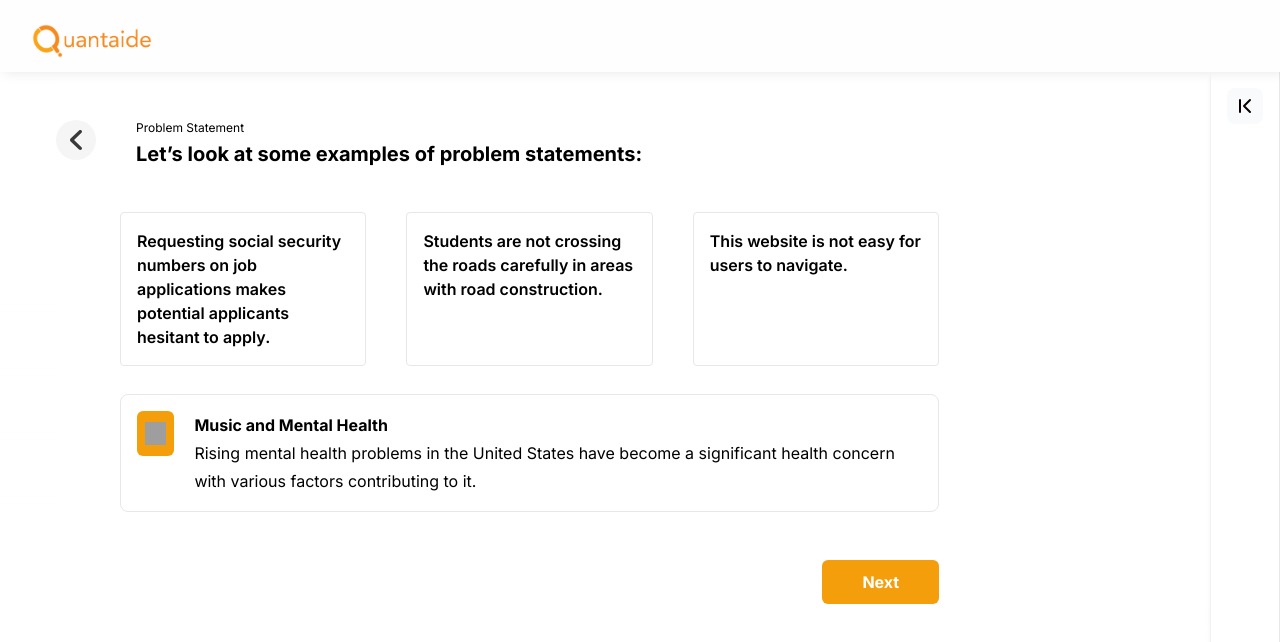
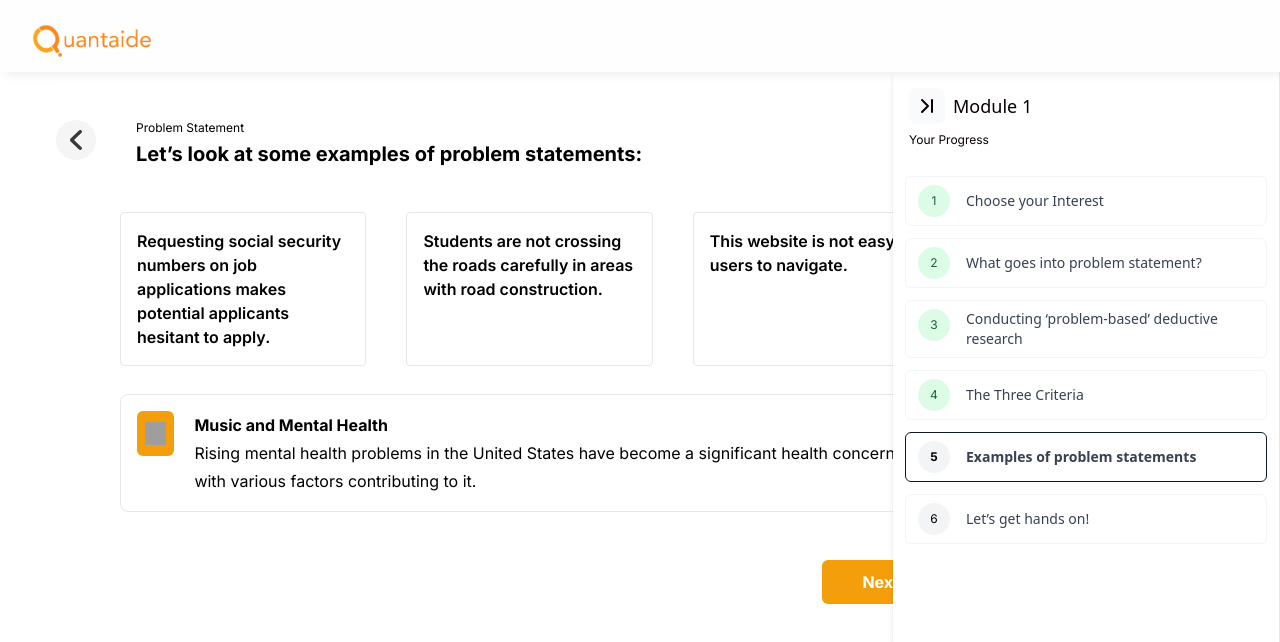
Before and after one commit to M-Chirag/quantaide-web-app, a Next.js app: page /module1/stage5 in a window 1280 px wide. Shown: the top 642 px of the page. Built offline with nearby package versions, Linux system fonts and the light colour scheme; grey boxes are pictures that could not be loaded.

Commit message:
window removal

```diff
--- a/src/app/module1/stage5/page.tsx
+++ b/src/app/module1/stage5/page.tsx
@@ -7,7 +7,7 @@ import { HomeIcon, SettingsIcon, LayoutDashboard } from 'lucide-react';
 import { Img } from '@builder.io/react';
 
 export default function Stage3() {
-  const sidebarState = window.innerWidth <= 1600 ? false : true;
+  // const sidebarState = typeof window !== 'undefined' && window.innerWidth <= 1600 ? false : true;
   return (
     <div className='w-full max-w-[1301px] ml-14 mr-14'>
       <div className='flex flex-row max-md:flex-col max-md:gap-50'>
@@ -88,7 +88,7 @@ export default function Stage3() {
             </div>
           </div>
         </div>
-        <Sidebar moduleNumber={'1'} expandedState={sidebarState}>
+        <Sidebar moduleNumber={'1'} expandedState={true}>
           <SidebarItem
             number='1'
             text='Choose your Interest'
--- a/src/app/module6/stage1/page.tsx
+++ b/src/app/module6/stage1/page.tsx
@@ -7,7 +7,7 @@ import { HomeIcon, SettingsIcon, LayoutDashboard } from 'lucide-react';
 import { Img } from '@builder.io/react';
 
 export default function Stage2() {
-  const sidebarState = window.innerWidth <= 1600 ? false : true;
+  // const sidebarState = typeof window !== 'undefined' && window.innerWidth <= 1600 ? false : true;
   return (
     <div className='w-full max-w-[1301px] ml-14 mr-14'>
       <div className='flex flex-row max-md:flex-col max-md:gap-50'>
@@ -68,7 +68,7 @@ export default function Stage2() {
             </div>
           </div>
         </div>
-        <Sidebar moduleNumber={'6'} expandedState= {sidebarState}>
+        <Sidebar moduleNumber={'6'} expandedState= {true}>
           <SidebarItem
             number='1'
             text='Putting it all together'
--- a/src/app/module6/stage3/page.tsx
+++ b/src/app/module6/stage3/page.tsx
@@ -7,7 +7,7 @@ import { HomeIcon, SettingsIcon, LayoutDashboard  } from "lucide-react";
 import { Img } from '@builder.io/react';
 
 export default function Stage2() {
-  const sidebarState = window.innerWidth <= 1600 ? false : true;
+  // const sidebarState = typeof window !== 'undefined' && window.innerWidth <= 1600 ? false : true;
   return (
     <div className="w-full max-w-[1301px] ml-14 mr-14">
       <div className="flex flex-row max-md:flex-col max-md:gap-50">
@@ -121,7 +121,7 @@ export default function Stage2() {
         </div>
       </div>
     </div>
-    <Sidebar moduleNumber={"6"} expandedState= {sidebarState}>
+    <Sidebar moduleNumber={"6"} expandedState= {true}>
   <SidebarItem number="1" text="Putting it all together" active={false} stageNumber={3} href="/module6/stage1" />
   <SidebarItem number="2" text="Data collection through survey" active={false} stageNumber = {3} href="/module6/stage2" />
   <SidebarItem number="3" text="Formatting " active={true} stageNumber = {3} href="/module6/stage3" />
```
